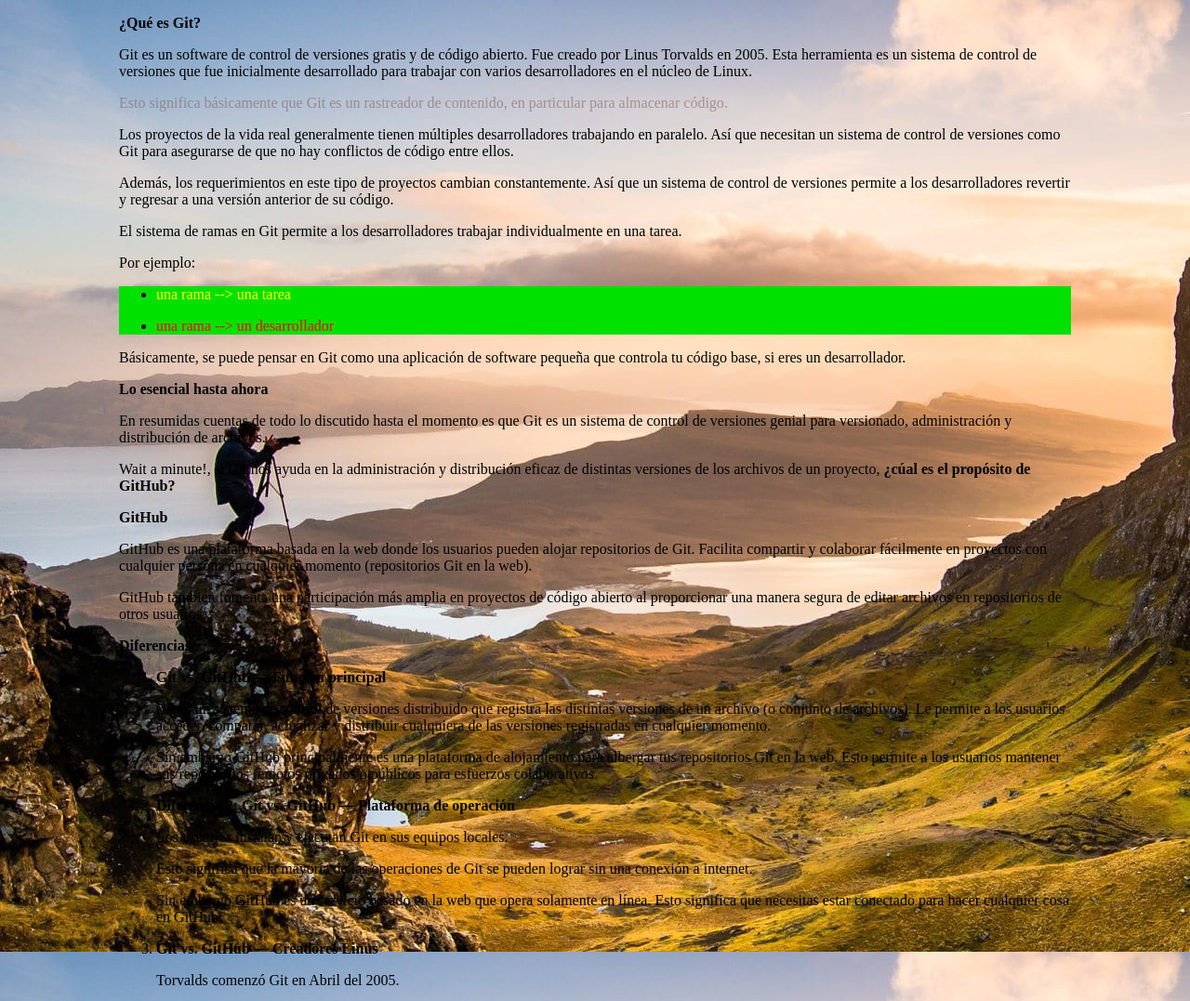
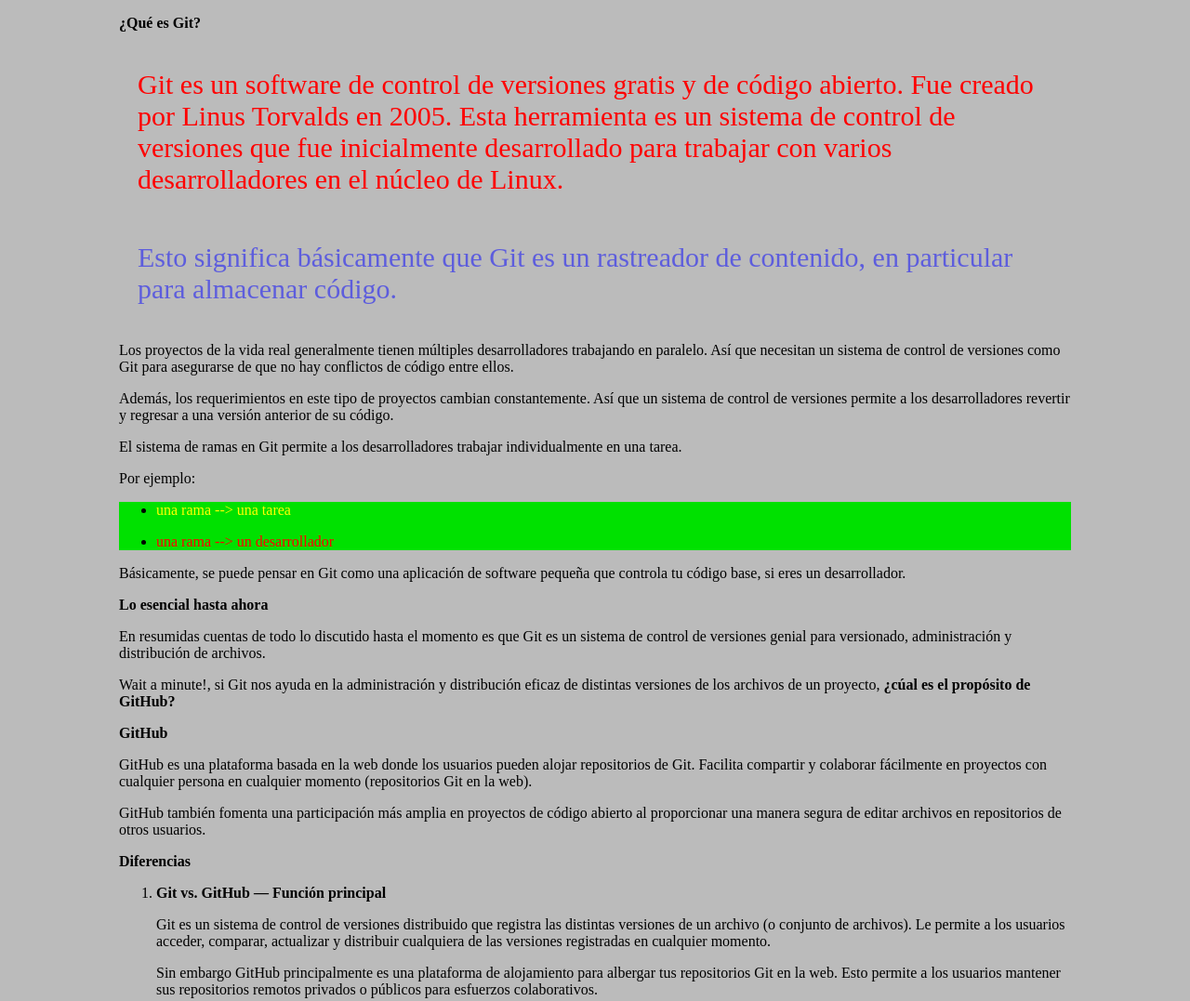
Before and after one commit to Ricardo6589/css-asix1, a plain HTML site: page index.html in a window 1280 px wide. Shown: the top 1077 px of the page at 93% size. Drawn offline with Linux system fonts and the light colour scheme.

Commit message:
Stilos de Clase

```diff
--- a/index.html
+++ b/index.html
@@ -7,17 +7,39 @@
     <meta name="viewport" content="width=device-width, initial-scale=1.0">
     <link rel="short icon" href="./img/github-alt-brands.svg">
     <title>Git & GitHub</title>
+    <!-- stilo interno -->
+    <style>
+        /*A todos los elementos párrafos
+        se apliquen los siguintes estilos*/
+
+        .idea-principal {
+            color: rgb(0, 0, 255, 0.5);
+            font-size: 30px;
+            padding: 10px 20px;
+        }
+
+        #software {
+            color: rgb(255, 0, 0);
+            font-size: 30px;
+            padding: 10px 20px;
+        }
+    </style>
 </head>
 
-<body style="margin: 0 ; padding-left: 10%; padding-right: 10%; background-image: url(img/fotografo-paisajes.jpg);">
+<!--<body style="margin: 0 ; padding-left: 10%; padding-right: 10%; background-image: url(img/fotografo-paisajes.jpg);">-->
+
+<body style="margin: 0 ; padding-left: 10%; padding-right: 10%; background-color: rgb(187, 187, 187)">
+
 
     <p><b>¿Qué es Git?</b></p>
+    <!-- Estilos en linea:
+         Agregamos estilo en linea con el atributo -->
 
-    <p> Git es un software de control de versiones gratis y de código abierto. Fue creado por Linus Torvalds en 2005. Esta herramienta es un sistema de control de versiones que fue inicialmente desarrollado para trabajar con varios desarrolladores en el núcleo
+    <p id="software">Git es un software de control de versiones gratis y de código abierto. Fue creado por Linus Torvalds en 2005. Esta herramienta es un sistema de control de versiones que fue inicialmente desarrollado para trabajar con varios desarrolladores en el núcleo
         de Linux.
         <p>
 
-            <p style="color: #77565685;">Esto significa básicamente que Git es un rastreador de contenido, en particular para almacenar código.</p>
+            <p class="idea-principal"> Esto significa básicamente que Git es un rastreador de contenido, en particular para almacenar código.</p>
 
             <p>Los proyectos de la vida real generalmente tienen múltiples desarrolladores trabajando en paralelo. Así que necesitan un sistema de control de versiones como Git para asegurarse de que no hay conflictos de código entre ellos.</p>
 
@@ -26,12 +48,12 @@
             <p>El sistema de ramas en Git permite a los desarrolladores trabajar individualmente en una tarea.</p>
 
             <p>Por ejemplo:</p>
-            <ul style="background-color:rgb(0,225,0);">
+            <ul style="background-color:rgb(0,225,0); ">
                 <li>
-                    <p style="color: yellow;">una rama --> una tarea</p>
+                    <p style="color: yellow; ">una rama --> una tarea</p>
                 </li>
                 <li>
-                    <p style="color: red;">una rama --> un desarrollador</p>
+                    <p style="color: red; ">una rama --> un desarrollador</p>
                 </li>
             </ul>
 
```
